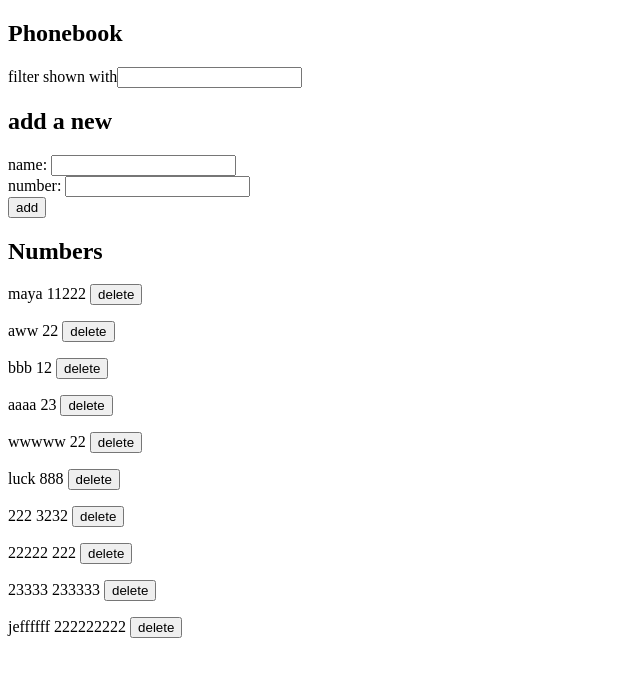
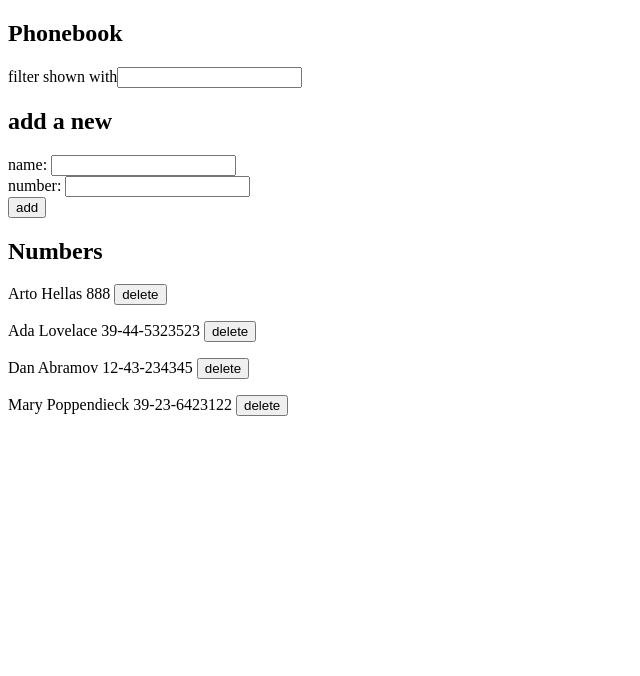
Before and after one commit to hafezfhmi/fso-full-stack-open, a React (Create React App) app in the folder part2/phonebook/: page / in a window 1280 px wide. Shown: the top 676 px of the page, without its empty margins (0-640 px from the left). Built offline with nearby package versions, Linux system fonts and the light colour scheme; data requests are answered from the project's data file.

Commit message:
Done Exercise 2.18

```diff
--- a/part2/phonebook/db.json
+++ b/part2/phonebook/db.json
@@ -1,54 +1,24 @@
 {
   "persons": [
     {
-      "name": "maya",
-      "number": "11222",
-      "id": 6
+      "name": "Arto Hellas",
+      "number": "888",
+      "id": 1
     },
     {
-      "name": "aww",
-      "number": "22",
-      "id": 7
+      "name": "Ada Lovelace",
+      "number": "39-44-5323523",
+      "id": 2
     },
     {
-      "name": "bbb",
-      "number": "12",
-      "id": 8
+      "name": "Dan Abramov",
+      "number": "12-43-234345",
+      "id": 3
     },
     {
-      "name": "aaaa",
-      "number": "23",
-      "id": 9
-    },
-    {
-      "name": "wwwww",
-      "number": "22",
-      "id": 10
-    },
-    {
-      "name": "luck",
-      "number": "888",
-      "id": 11
-    },
-    {
-      "name": "222",
-      "number": "3232",
-      "id": 12
-    },
-    {
-      "name": "22222",
-      "number": "222",
-      "id": 13
-    },
-    {
-      "name": "23333",
-      "number": "233333",
-      "id": 14
-    },
-    {
-      "name": "jeffffff",
-      "number": "222222222",
-      "id": 15
+      "name": "Mary Poppendieck",
+      "number": "39-23-6423122",
+      "id": 4
     }
   ]
 }
--- a/part2/phonebook/src/App.js
+++ b/part2/phonebook/src/App.js
@@ -98,8 +98,32 @@ const App = () => {
 
   const submitInput = (event) => {
     event.preventDefault();
-    if (persons.find((curr) => curr.name === newName) !== undefined) {
-      alert(`${newName} is already added to phonebook`);
+    // We compare new data with persons array to see if its already in array
+    let updatedData = persons.find((curr) => curr.name === newName);
+
+    if (updatedData !== undefined) {
+      // We change the number with the new number
+      updatedData.number = newNumber;
+
+      // alert(`${newName} is already added to phonebook`);
+      let answer = window.confirm(
+        `${updatedData.name} is already added to phonebook, replace the old number with a new one?`
+      );
+
+      if (answer) {
+        // We update the data on the server using updatePerson and then we update the person state for the changed person
+        phonebookServices
+          .updatePerson(updatedData.id, updatedData)
+          .then((response) =>
+            setPersons(
+              persons.map((curr) =>
+                curr.id !== updatedData.id ? curr : response
+              )
+            )
+          );
+        setNewName('');
+        setNewNumber('');
+      }
     } else {
       // We post data to the server and we also do setPersons because our data is only fetched at initial render \
       // (Modified setPersons to use response data instead)
--- a/part2/phonebook/src/services/phonebook.js
+++ b/part2/phonebook/src/services/phonebook.js
@@ -13,10 +13,17 @@ const deletePerson = (id) => {
   return axios.delete(`${baseURL}/${id}`);
 };
 
+const updatePerson = (id, updatedData) => {
+  return axios
+    .put(`${baseURL}/${id}`, updatedData)
+    .then((response) => response.data);
+};
+
 const phonebookServices = {
   getAll,
   addPerson,
   deletePerson,
+  updatePerson,
 };
 
 export default phonebookServices;
```
